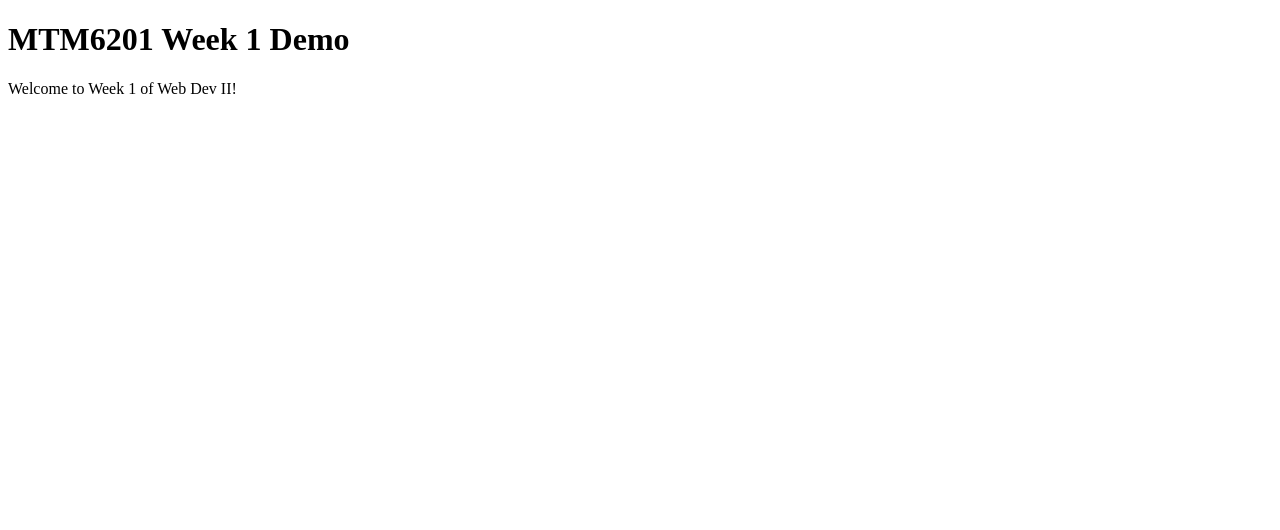
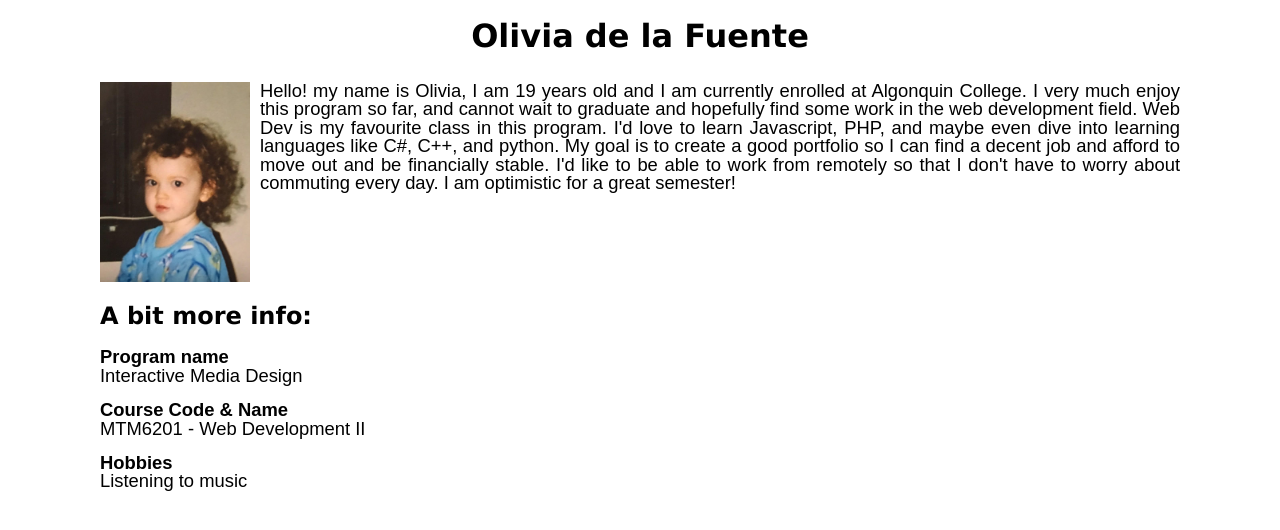
Before and after one commit to dela0331/mtm6201-week1, a plain HTML site: page index.html in a window 1280 px wide. Drawn offline with Linux system fonts and the light colour scheme.

Commit message:
creates css folder, images folder. styles html

```diff
--- /dev/null
+++ b/css/reset.css
@@ -0,0 +1,43 @@
+html, body, div, span, applet, object, iframe,
+h1, h2, h3, h4, h5, h6, p, blockquote, pre,
+a, abbr, acronym, address, big, cite, code,
+del, dfn, em, img, ins, kbd, q, s, samp,
+small, strike, strong, sub, sup, tt, var,
+b, u, i, center,
+dl, dt, dd, ol, ul, li,
+fieldset, form, label, legend,
+table, caption, tbody, tfoot, thead, tr, th, td,
+article, aside, canvas, details, embed,
+figure, figcaption, footer, header, hgroup,
+menu, nav, output, ruby, section, summary,
+time, mark, audio, video {
+	margin: 0;
+	padding: 0;
+	border: 0;
+	font-size: 100%;
+	font: inherit;
+	vertical-align: baseline;
+}
+
+article, aside, details, figcaption, figure,
+footer, header, hgroup, menu, nav, section {
+	display: block;
+}
+body {
+	line-height: 1;
+}
+ol, ul {
+	list-style: none;
+}
+blockquote, q {
+	quotes: none;
+}
+blockquote:before, blockquote:after,
+q:before, q:after {
+	content: '';
+	content: none;
+}
+table {
+	border-collapse: collapse;
+	border-spacing: 0;
+}
--- /dev/null
+++ b/css/style.css
@@ -0,0 +1,55 @@
+body{
+    font-family:'Lucida Sans', 'Lucida Sans Regular', 'Lucida Grande', 'Lucida Sans Unicode', Geneva, Verdana, sans-serif;
+}
+
+.wrapper{
+    max-width:1100px;
+    margin:0 auto;
+}
+
+.bio{
+    display:inline-block;
+}
+
+h1{
+    font-size:2rem;
+    font-weight:700;
+    text-align:center;
+    padding:20px;
+}
+
+img{
+    width:150px;
+    height:auto;
+    float:left;
+    padding:10px 10px 2px 10px;
+}
+
+h2{
+    padding:20px 10px 10px 10px;
+    font-size:1.5em;
+    font-weight:700;
+}
+
+p{
+    padding:10px;
+    text-align:justify;
+    font-family:Arial, Helvetica, sans-serif;
+    font-size:1.15em;
+}
+
+dl{
+    display:inline-block;
+    padding:10px;
+    font-size:1.15em;
+    font-family:Arial, Helvetica, sans-serif;
+}
+
+dt{
+    font-weight:700;
+}
+
+dd{
+    margin-bottom:16px;
+    font-size:1em;
+}
--- a/index.html
+++ b/index.html
@@ -1,21 +1,48 @@
 <!DOCTYPE html>
 <html lang="en">
+
 <head>
     <meta charset="UTF-8">
     <meta http-equiv="X-UA-Compatible" content="IE=edge">
     <meta name="viewport" content="width=device-width, initial-scale=1.0">
-    <title>MTM6201 Week 1 Demo</title>
+    <link rel="stylesheet" href="css/reset.css">
+    <link rel="stylesheet" href="css/style.css">
+    <title>Olivia de la Fuente</title>
 </head>
+
 <body>
     <div class="wrapper">
         <header>
-            <h1>MTM6201 Week 1 Demo</h1>
+            <h1>Olivia de la Fuente</h1>
         </header>
         <main>
-            <p>
-                Welcome to Week 1 of Web Dev II!
-            </p>
+            <div class="bio">
+                <img src="images/image1.jpg" alt="Photo of a very young Olivia de la Fuente">
+
+                <p>
+                    Hello! my name is Olivia, I am 19 years old and I am currently enrolled at Algonquin College. I very
+                    much enjoy this program so far, and cannot wait to graduate and hopefully find some work in the web
+                    development field. Web Dev is my favourite class in this program. I'd love to learn Javascript, PHP,
+                    and maybe even dive into learning languages like C#, C++, and python. My goal is to create a good
+                    portfolio so I can find a decent job and afford to move out and be financially stable. I'd like to
+                    be able to work from remotely so that I don't have to worry about commuting every day. I am
+                    optimistic for a great semester!
+                </p>
+            </div>
+            <h2>A bit more info:</h2>
+
+            <dl>
+                <dt>Program name</dt>
+                <dd>Interactive Media Design</dd>
+
+                <dt>Course Code &amp; Name</dt>
+                <dd>MTM6201 - Web Development II</dd>
+
+                <dt>Hobbies</dt>
+                <dd>Listening to music</dd>
+            </dl>
         </main>
     </div>
 </body>
+
 </html>
```
Also changed, not shown: images/image1.jpg (added).
